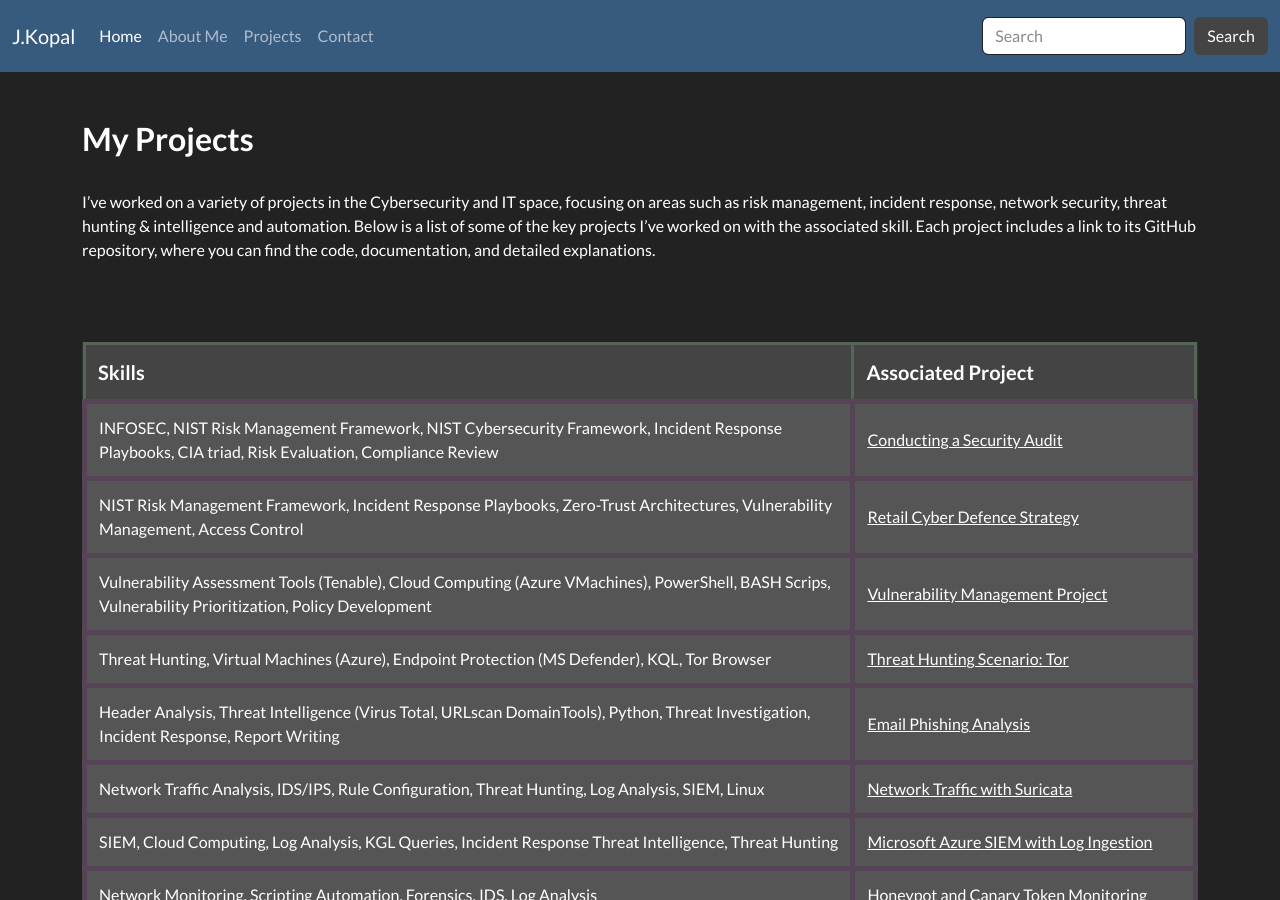
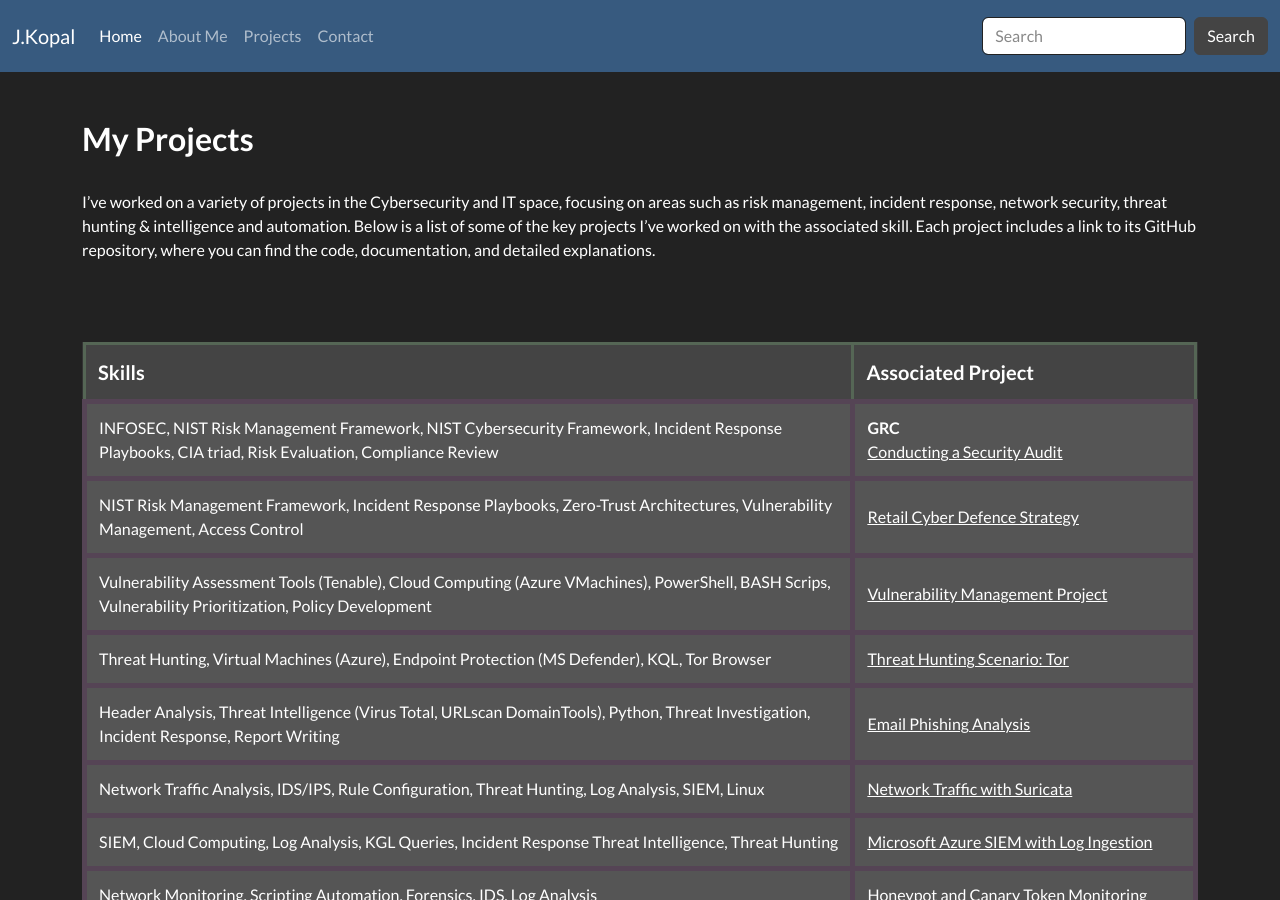
Before and after one commit to JKopal101/jkopal101.github.io, a Jekyll site: the page built from projects.md, in a window 1280 px wide and 900 px high. Built offline with Jekyll 4.4.1, drawn with Linux system fonts in a browser that asks for light colours.

Commit message:
Update projects.md

```diff
--- a/projects.md
+++ b/projects.md
@@ -25,6 +25,7 @@ I’ve worked on a variety of projects in the Cybersecurity and IT space, focusi
         Incident Response Playbooks, CIA triad, Risk Evaluation, Compliance Review
       </td>
       <td style="padding:12px; border:5px solid #545;">
+         <strong>GRC</strong> <br>
         <a href="https://github.com/JKopal101/Conducting-a-Security-Audit" style="color:white;">
           Conducting a Security Audit
         </a>
```
